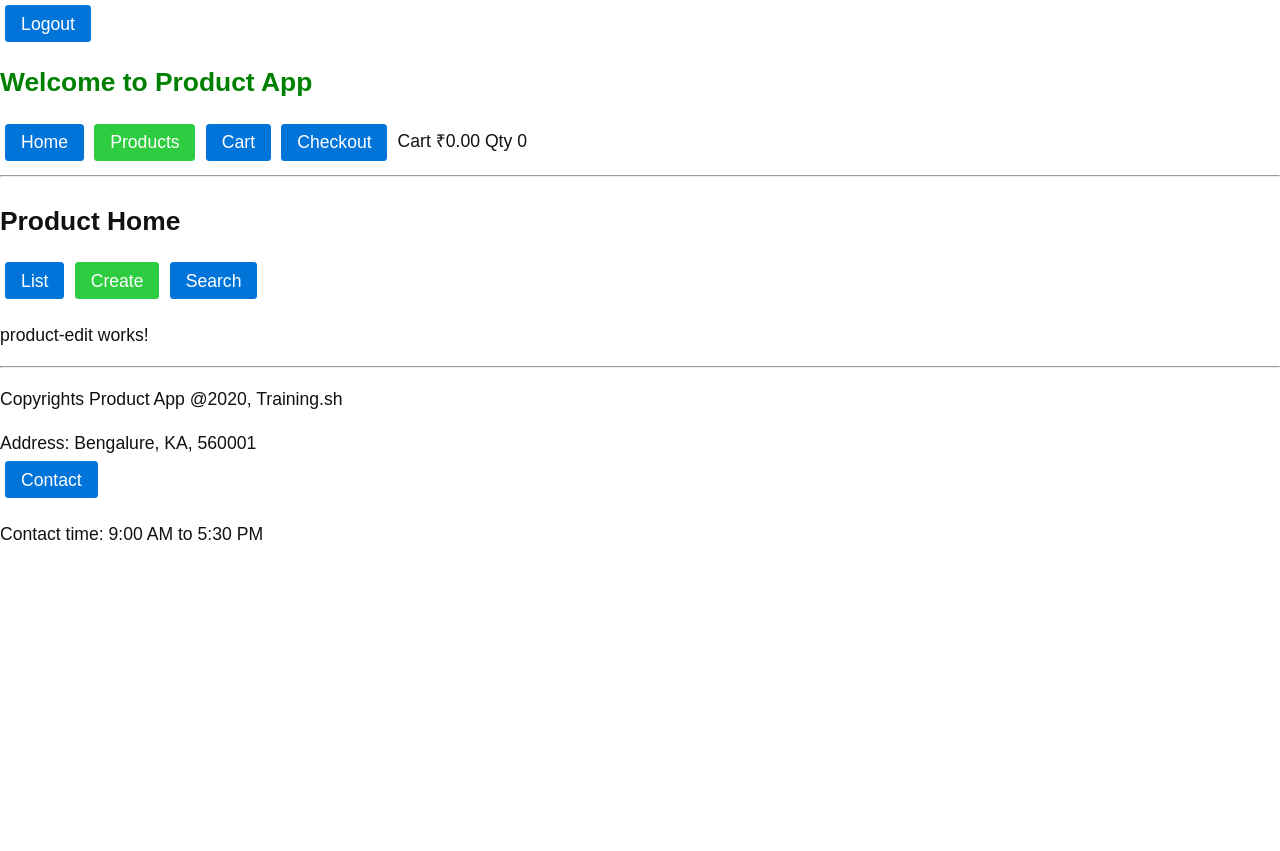
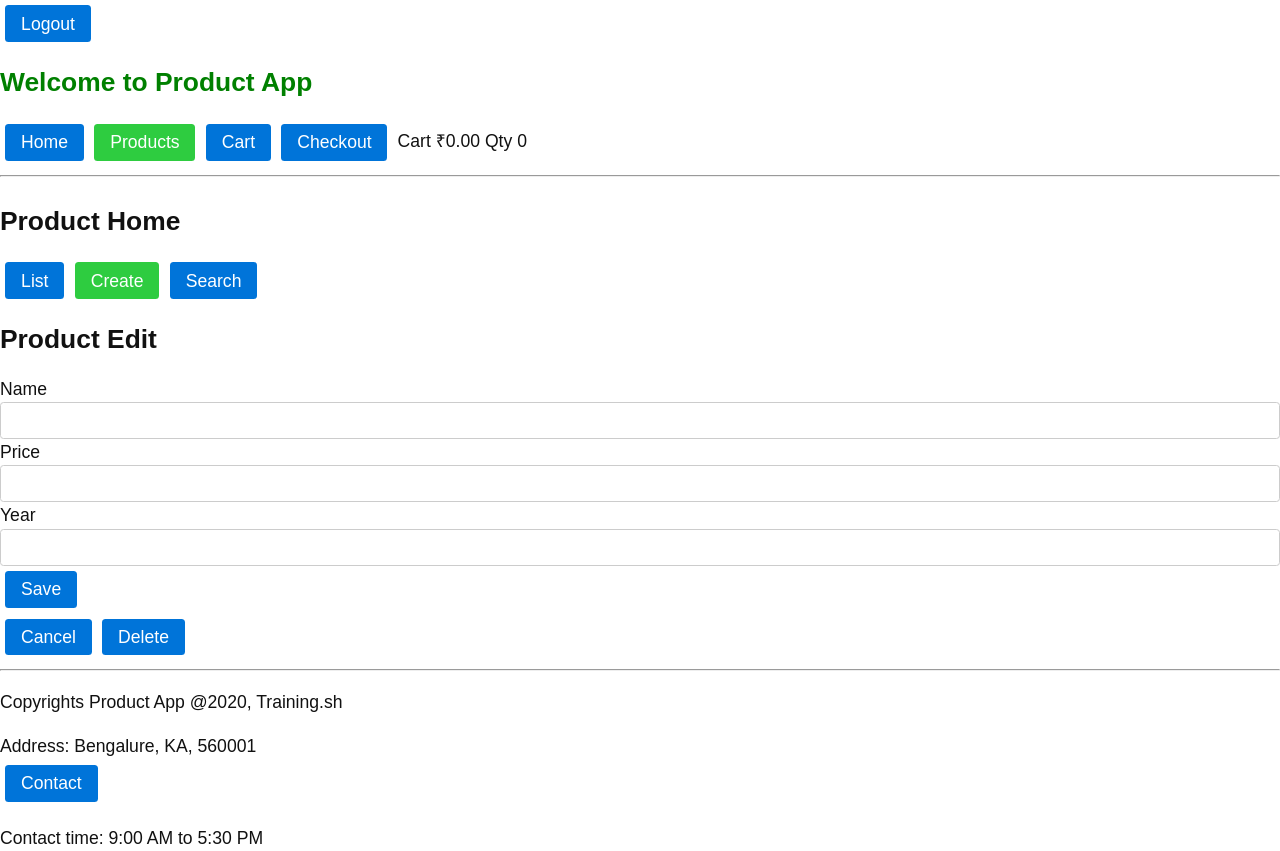
Before and after one commit to nodesense/rockwell-collins-angular-2020, an Angular app: page /products/create in a window 1280 px wide. Before the commit the page ends 800 px from the top, so only its background shows below. Built offline with nearby package versions, Linux system fonts and the light colour scheme.

Commit message:
product edit form

```diff
--- a/src/app/product/components/product-edit/product-edit.component.html
+++ b/src/app/product/components/product-edit/product-edit.component.html
@@ -1 +1,17 @@
-<p>product-edit works!</p>
+<h2>Product Edit</h2>
+
+<form (ngSubmit)="saveProduct()">
+
+    Name <input name="name" [(ngModel)]="product.name" />
+
+    Price <input name="price" type="number"
+                              [(ngModel)]="product.price" />
+
+    Year <input name="year" type="number"
+                             [(ngModel)]="product.year" />
+
+    <button type="submit">Save</button>
+</form>
+
+<button (click)="cancelEdit()">Cancel</button>
+<button (click)="deleteProduct()">Delete</button>
--- a/src/app/product/components/product-edit/product-edit.component.ts
+++ b/src/app/product/components/product-edit/product-edit.component.ts
@@ -1,4 +1,9 @@
+import { ProductService } from './../../services/product.service';
+import { Product } from './../../models/product';
 import { Component, OnInit } from '@angular/core';
+import { ActivatedRoute, Router } from '@angular/router';
+
+// create/ update existing record
 
 @Component({
   selector: 'app-product-edit',
@@ -6,10 +11,44 @@ import { Component, OnInit } from '@angular/core';
   styleUrls: ['./product-edit.component.scss']
 })
 export class ProductEditComponent implements OnInit {
+  // products/edit/10 - /:id (id ==> 10)
 
-  constructor() { }
+  product: Product = new Product(); //
+
+  constructor(private route: ActivatedRoute,
+              private router: Router,
+              private productService: ProductService) { }
 
   ngOnInit(): void {
+    const id = this.route.snapshot.params['id'];
+    console.log('id ', id)
+
+    if (id) {
+      this.productService.getProduct(id)
+                         .subscribe (product => {
+                           this.product = product;
+                         });
+    }
+  }
+
+  cancelEdit() {
+    this.router.navigate(['/', 'products']);
+    // this.router.navigateByUrl("/products")
+  }
+
+  saveProduct() {
+     this.productService.saveProduct(this.product)
+                        .subscribe( product => {
+                          console.log('product saved', product)
+                          this.product = product;
+                        });
+  }
+
+  deleteProduct() {
+    this.productService.deleteProduct(this.product.id)
+                       .subscribe( data => {
+                         this.router.navigateByUrl("/products")
+                       })
   }
 
 }
--- a/src/app/product/components/product-table/product-table.component.html
+++ b/src/app/product/components/product-table/product-table.component.html
@@ -7,7 +7,11 @@
     </tr>
 
     <tr *ngFor="let product of products">
-        <td>{{product.name}}</td>
+        <td>
+          <a [routerLink]="['/products', 'edit', product.id]">
+                {{product.name}}
+          </a>
+        </td>
         <td>{{product.price}}</td>
         <td>{{product.year}}</td>
         <td> <button (click)="addToCart(product)"> +Cart </button> </td>
--- a/src/app/product/services/product.service.ts
+++ b/src/app/product/services/product.service.ts
@@ -1,7 +1,9 @@
+import { Observable } from 'rxjs';
 
 import { Injectable } from '@angular/core';
 import { HttpClient } from '@angular/common/http';
 import { environment } from './../../../environments/environment';
+import { Product } from '../models/product';
 
 @Injectable({
   providedIn: 'root'
@@ -11,8 +13,35 @@ export class ProductService {
   constructor(private http: HttpClient) {
   }
 
-  getProducts() {
+  getProducts():Observable<Product[]> {
     return this.http
-               .get(`${environment.apiEndPoint}/api/products`);
+               .get<Product[]>(`${environment.apiEndPoint}/api/products`);
   }
+
+  getProduct(id: number): Observable<Product> {
+    return this.http
+    .get<Product>(`${environment.apiEndPoint}/api/products/${id}`);
+  }
+
+  // returns data saved/created in the db
+  saveProduct(product: Product): Observable<Product> {
+    // if product.id then edit else create
+    // update - put method
+    // to create - post method
+    if (product.id) {
+      // update
+      return this.http
+                 .put<Product>(`${environment.apiEndPoint}/api/products/${product.id}`,product)
+    } else {
+      // create
+      return this.http
+                 .post<Product>(`${environment.apiEndPoint}/api/products`,product)
+    }
+  }
+
+  deleteProduct(id: number) {
+    return this.http
+    .delete<any>(`${environment.apiEndPoint}/api/products/${id}`);
+  }
+
 }
```
